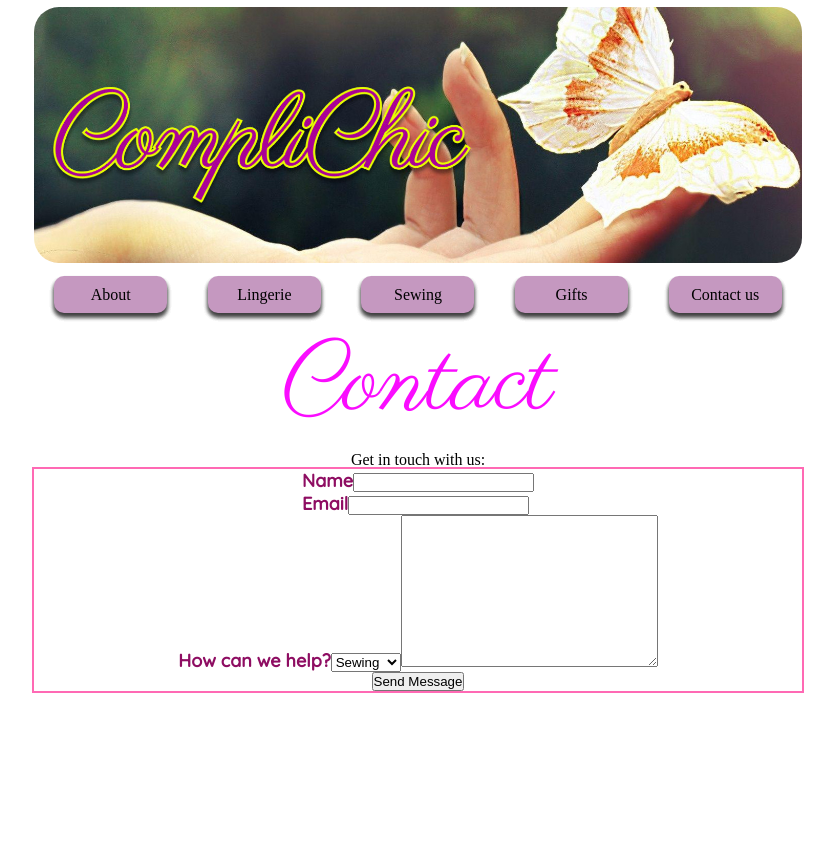
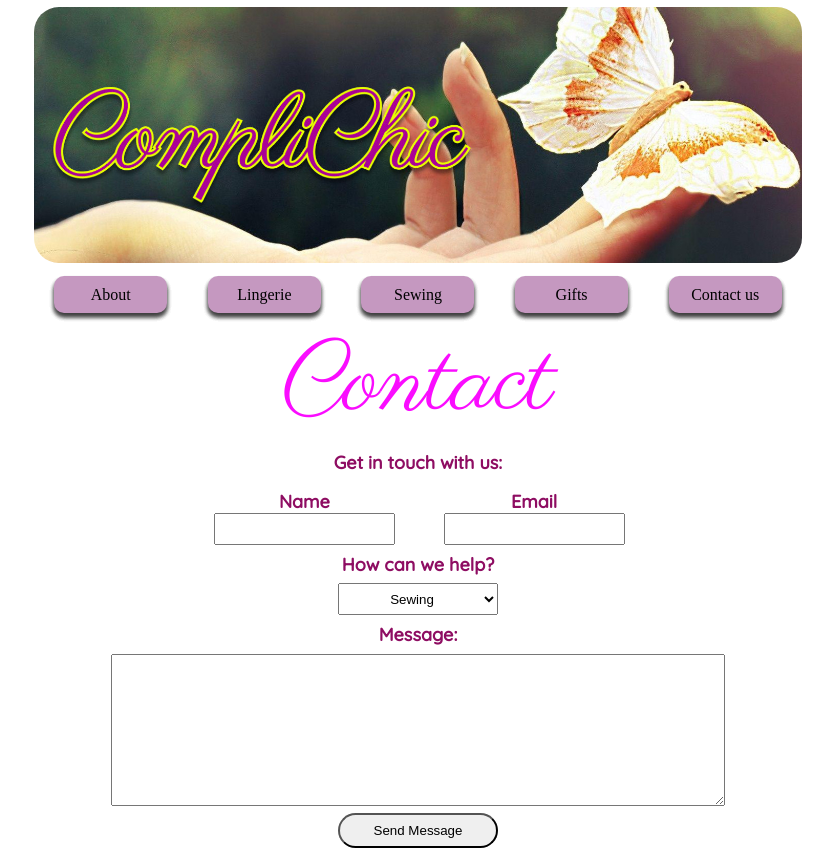
Before and after one commit to Russellgrd/complichic, a React (Create React App) app: page /contact in a window 1280 px wide. Shown: the whole page, without its empty margins (222-1057 px from the left). Before the commit the page ends 800 px from the top, so only its background shows below. Built offline with nearby package versions, Linux system fonts and the light colour scheme; a web font is replaced by a local one.

Commit message:
added styles to contact form such as button, and layout

```diff
--- a/src/components/Contact.js
+++ b/src/components/Contact.js
@@ -40,11 +40,12 @@ const Contact = () => {
     return(
         <div className="contact">
             <h1>Contact</h1>
-            <p>Get in touch with us:</p>
+            <p className="contact-text-p">Get in touch with us:</p>
             <form className="contactForm"
                 onSubmit={handleSubmit}
             >
                 <div className="contactForm-group">
+                    <div className="contactForm-group1">
                         <div>
                             <label>Name</label>
                             <input
@@ -68,7 +69,7 @@ const Contact = () => {
                             />
                         </div>
                     </div>
-                <div>
+                </div>
                     <label>How can we help?</label>
                     <select
                         value={requestType}
@@ -81,6 +82,7 @@ const Contact = () => {
                         <option value="Gifts">Gifts</option>
                         <option value="Lingerie">Lingerie</option>
                     </select>
+                    <label>Message:</label>
                     <textarea
                     cols="30"
                     rows="10"
@@ -90,16 +92,10 @@ const Contact = () => {
                             setRequestBody(e.target.value);
                         }}
                     >
-
                     </textarea>
-                </div>
                { !pending &&  <button>Send Message</button> }
                { pending && <button disabled>Submitting....</button> }
             </form>
-            <p>{name}</p>
-            <p>{email}</p>
-            <p>{requestBody}</p>
-            <p>{requestType}</p>
         </div>
     )
 };
--- a/src/index.css
+++ b/src/index.css
@@ -261,8 +261,17 @@ h1 {
   align-items: center;
 }
 
+.contact-text-p {
+  font-family: Quicksand;
+  color: #8E0D62;
+  font-weight: 900;
+  font-size: 18px;
+  margin-bottom: 1rem;
+}
+
 .contactForm {
   font-family: Quicksand;
+  text-align: center;
   color: #8E0D62;
   font-weight: 900;
   font-size: 18px;
@@ -270,6 +279,34 @@ h1 {
   display: flex;
   flex-direction: column;
   align-items: center;
-  outline: 2px solid hotpink;
+}
 
+.contactForm input {
+  height: 2rem;
 }
+
+.contactForm textarea {
+  width: 80%;
+}
+
+.contactForm label {
+  padding: 1%;
+}
+
+.contactForm-group1 {
+  display: flex;
+  flex-direction: row;
+}
+
+.contactForm select {
+  width: 10rem;
+  text-align: center;
+  height: 2rem;
+}
+
+.contactForm button {
+  margin: 1%;
+  padding: 1%;
+  border-radius: 50px;
+  width: 10rem;
+}
```
Lines whose indentation alone changed are shown as unchanged.
